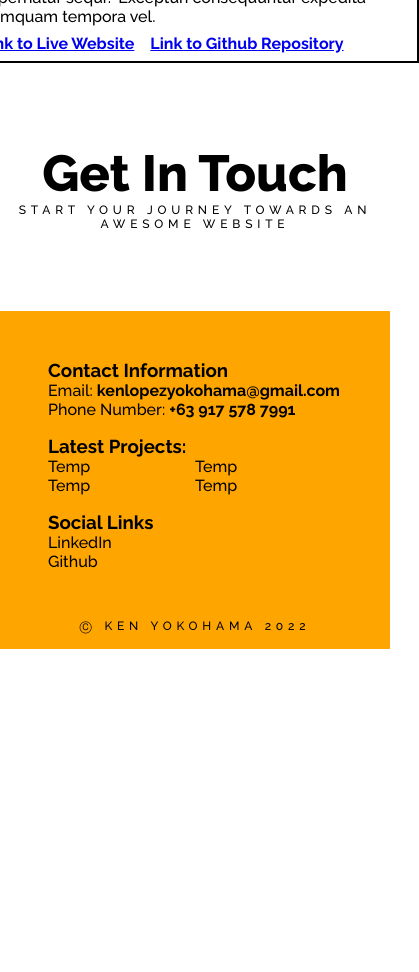
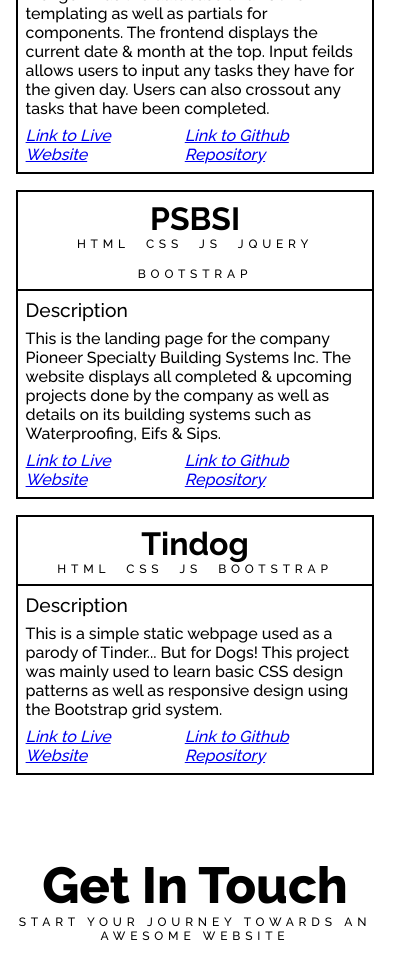
Before and after one commit to Ken-Yokohama/My-Portfolio, a React (Create React App) app: page / in a window 390 px wide. Shown: the part 3280-4252 px from the top of the page, 419 px wide, since content can reach past the window. Before the commit the page ends 3929 px from the top, so only its background shows below. Built offline with nearby package versions, Linux system fonts and the light colour scheme.

Commit message:
Added Responsiveness to the technologies section of project list

```diff
--- a/src/components/ProjectList.jsx
+++ b/src/components/ProjectList.jsx
@@ -1,7 +1,13 @@
 import { Box } from "@mui/material";
 import React, { useState } from "react";
 
-function ProjectList(props) {
+function ProjectList({
+    title,
+    technologies,
+    description,
+    liveSite,
+    githubRepo,
+}) {
     return (
         <Box sx={{ border: "2px solid" }}>
             <Box
@@ -11,16 +17,26 @@ function ProjectList(props) {
                     justifyContent: "space-between",
                     borderBottom: "2px solid",
                     padding: "0.5rem",
+                    "@media (max-width: 900px)": {
+                        flexDirection: "column",
+                        textAlign: "center",
+                    },
                 }}
             >
                 <Box>
-                    <h2>Project Title</h2>
+                    <h2>{title}</h2>
                 </Box>
-                <Box sx={{ display: "flex", gap: "1rem" }}>
-                    <h5>HTML</h5>
-                    <h5>CSS</h5>
-                    <h5>JAVASCRIPT</h5>
-                    <h5>REACT</h5>
+                <Box
+                    sx={{
+                        display: "flex",
+                        gap: "1rem",
+                        flexWrap: "wrap",
+                        justifyContent: "center",
+                    }}
+                >
+                    {technologies.map((tech, index) => (
+                        <h5 key={index}>{tech}</h5>
+                    ))}
                 </Box>
             </Box>
             <Box
@@ -32,11 +48,7 @@ function ProjectList(props) {
                 }}
             >
                 <h3>Description</h3>
-                <p>
-                    Lorem ipsum dolor sit amet consectetur adipisicing elit.
-                    Repellendus voluptatibus nostrum dignissimos aspernatur
-                    sequi? Excepturi consequuntur expedita numquam tempora vel.
-                </p>
+                <p>{description}</p>
                 <Box
                     sx={{
                         display: "flex",
@@ -44,11 +56,11 @@ function ProjectList(props) {
                         gap: "1rem",
                     }}
                 >
-                    <a href="https://www.google.com/" target="_blank">
-                        <strong>Link to Live Website</strong>
+                    <a href={liveSite} target="_blank">
+                        <i>Link to Live Website</i>
                     </a>
-                    <a href="https://www.google.com/" target="_blank">
-                        <strong>Link to Github Repository</strong>
+                    <a href={githubRepo} target="_blank">
+                        <i>Link to Github Repository</i>
                     </a>
                 </Box>
             </Box>
--- a/src/pages/Home.jsx
+++ b/src/pages/Home.jsx
@@ -67,6 +67,43 @@ function Home(props) {
             githubRepoLink: "https://github.com/Ken-Yokohama/Kenterest",
             backgroundImgUrl:
                 "https://images.unsplash.com/photo-1579403124614-197f69d8187b?ixlib=rb-1.2.1&ixid=MnwxMjA3fDB8MHxwaG90by1wYWdlfHx8fGVufDB8fHx8&auto=format&fit=crop&w=1364&q=80",
+        },
+    ];
+
+    const projects = [
+        {
+            title: "MailChimp API Newsletter Sign Up Page",
+            technologies: ["nodeJS", "expressJS", "mailChimp API"],
+            description:
+                "This is a web application that uses the MailChimp API to subscribe users to my personal mailing list. In the Mailchimp database, we are able to organize each user and filter which content we want to send for individual users. Additionally, using the MailChimp api allows us to sync all data (subscriber, customers, orders, products) and enables marketing automation with email campaigns, automations, ads, postcards and more.",
+            liveSite: "https://still-garden-96667.herokuapp.com/",
+            githubRepo:
+                "https://github.com/Ken-Yokohama/Node-Express-JS-Training-Files#mailchimp-api-newsletter-signup",
+        },
+        {
+            title: "EJS Express To Do List App",
+            technologies: ["nodeJS", "expressJS", "Mongo DB", "EJS"],
+            description:
+                "This is a simple web application that uses MongoDB as the database and EJS for templating as well as partials for components. The frontend displays the current date & month at the top. Input feilds allows users to input any tasks they have for the given day. Users can also crossout any tasks that have been completed.",
+            liveSite: "https://to-do-list-using-mongodb-atlas.herokuapp.com/",
+            githubRepo:
+                "https://github.com/Ken-Yokohama/Node-Express-JS-Training-Files#ejstodoist-v1",
+        },
+        {
+            title: "PSBSI",
+            technologies: ["HTML", "CSS", "JS", "JQUERY", "BOOTSTRAP"],
+            description:
+                "This is the landing page for the company Pioneer Specialty Building Systems Inc. The website displays all completed & upcoming projects done by the company as well as details on its building systems such as Waterproofing, Eifs & Sips.",
+            liveSite: "https://ken-yokohama.github.io/psbsi/",
+            githubRepo: "https://github.com/Ken-Yokohama/psbsi",
+        },
+        {
+            title: "Tindog",
+            technologies: ["HTML", "CSS", "JS", "BOOTSTRAP"],
+            description:
+                "This is a simple static webpage used as a parody of Tinder... But for Dogs! This project was mainly used to learn basic CSS design patterns as well as responsive design using the Bootstrap grid system.",
+            liveSite: "https://ken-yokohama.github.io/TinDog/",
+            githubRepo: "https://github.com/Ken-Yokohama/TinDog",
         },
     ];
 
@@ -244,9 +281,16 @@ function Home(props) {
                                 gap: "1rem",
                             }}
                         >
-                            <ProjectList />
-                            <ProjectList />
-                            <ProjectList />
+                            {projects.map((projects, index) => (
+                                <ProjectList
+                                    title={projects.title}
+                                    technologies={projects.technologies}
+                                    description={projects.description}
+                                    liveSite={projects.liveSite}
+                                    githubRepo={projects.githubRepo}
+                                    key={index}
+                                />
+                            ))}
                         </Box>
                     </div>
 
```
